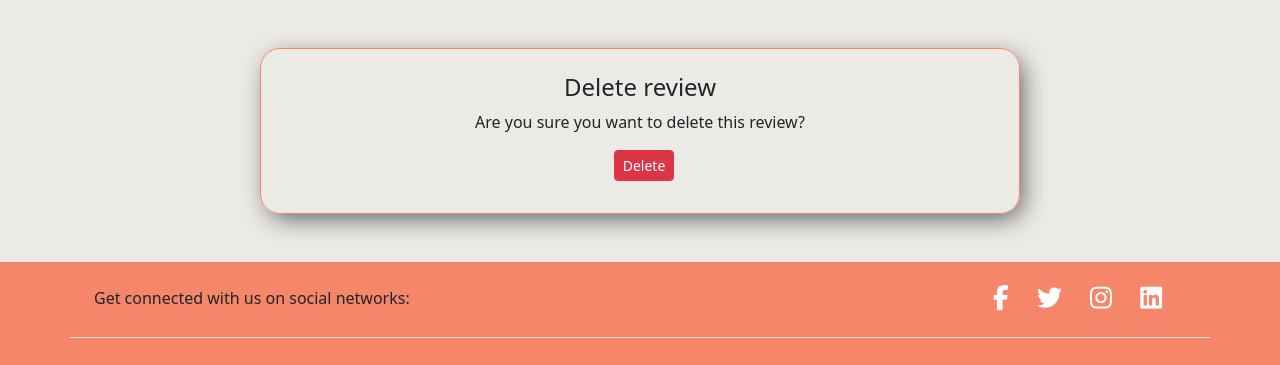
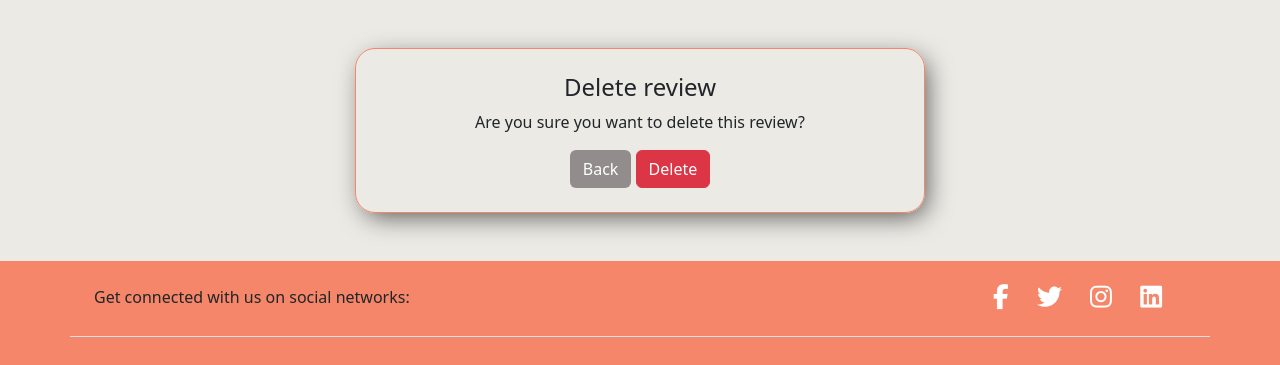
Before and after one commit to Dayana-N/Book-Heaven-PP5, a Django app: page /reviews/delete_review/2 in a window 1280 px wide. Shown: the part 189-554 px from the top of the page. Run offline with Django 3.2, Linux system fonts and the light colour scheme; a user stored in the database is signed in; data comes from the database, SQL or seed files in the repository; some libraries are stand-ins or nearby versions; grey boxes are pictures that could not be loaded.

Commit message:
docs: update features section on readme #33

```diff
--- a/reviews/templates/reviews/delete_review.html
+++ b/reviews/templates/reviews/delete_review.html
@@ -6,12 +6,13 @@ Delete Review
 {% block content %}
 <div class="container edit-review my-5">
     <div class="row d-flex justify-content-center">
-        <div class="col-10 col-md-8 custom-border py-4 text-center">
+        <div class="col-10 col-md-7 col-lg-6 custom-border py-4 text-center">
             <h4>Delete review</h4>
             <form action="{% url 'delete-review' review.id %}" method="POST">
                 {% csrf_token %}
                 <p class="fw-4">Are you sure you want to delete this review?</p>
-                <button class="btn btn-sm btn-danger mb-2 ms-2" type="submit">Delete</button>
+                <a href="{% url 'product' book.id %}" class="btn btn-gray">Back</a>
+                <button class="btn btn-danger" type="submit">Delete</button>
             </form>
         </div>
     </div>
--- a/reviews/templates/reviews/edit_review.html
+++ b/reviews/templates/reviews/edit_review.html
@@ -39,6 +39,7 @@ Edit review
                                 <span class="text-danger">{{ error }}</span>
                                 {% endfor %}
                             </div>
+                            <a href="{% url 'product' book.id %}" class="btn btn-gray">Back</a>
                             <button type="submit" class="btn btn-orange ps-2">Submit</button>
                         </form>
 
--- a/reviews/views.py
+++ b/reviews/views.py
@@ -51,6 +51,7 @@ def delete_review(request, pk):
 
     context = {
         'review': review,
+        'book': book,
     }
 
     return render(request, 'reviews/delete_review.html', context)
```
Also changed, not shown: README.md, assets/readme-images/features/about-us.PNG (added), assets/readme-images/features/add-to-wishlist.PNG (added), assets/readme-images/features/author.PNG (added), assets/readme-images/features/authors.PNG (added), assets/readme-images/features/delete-review.PNG (added), assets/readme-images/features/edit-review.PNG (added), assets/readme-images/features/faq-page.PNG (added), assets/readme-images/features/my-wishlist.PNG (added), assets/readme-images/features/not-enough-stock.PNG (added), assets/readme-images/features/order-history.PNG (added), assets/readme-images/features/profile.PNG (added), assets/readme-images/features/reviews.PNG (added), assets/readme-images/features/single-product.PNG (added).
